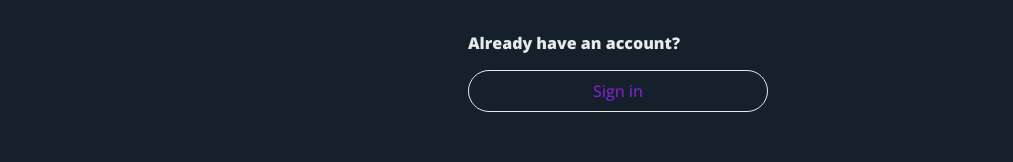
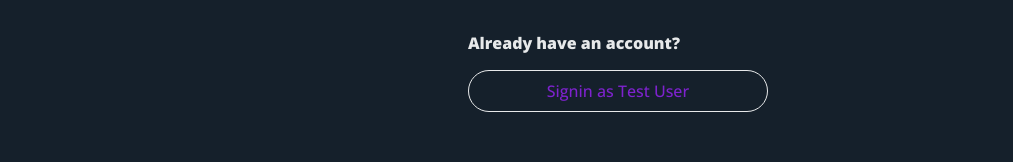
Before and after one commit to Cypher-aman/hashtag, a Next.js app: page / in a window 1280 px wide. Shown: the part 563-725 px from the top of the page, without its empty margins (172-1185 px from the left). Built offline with nearby package versions, Linux system fonts and the light colour scheme; no server answers.

Commit message:
Update SignIn.tsx

```diff
--- a/components/Auth/SignIn/SignIn.tsx
+++ b/components/Auth/SignIn/SignIn.tsx
@@ -63,7 +63,7 @@
     <Dialog onOpenChange={onOpenChange}>
       <DialogTrigger asChild>
         <button className="font-medium w-full max-w-[300px] py-2 bg-transparent border-[1px] border-[#e7e9ea] text-purple-700 hover:bg-purple-700/10 rounded-full">
-          Sign in
+          Signin as Test User
         </button>
       </DialogTrigger>
       <DialogContent className="p-5  h-fit flex flex-col">
```
